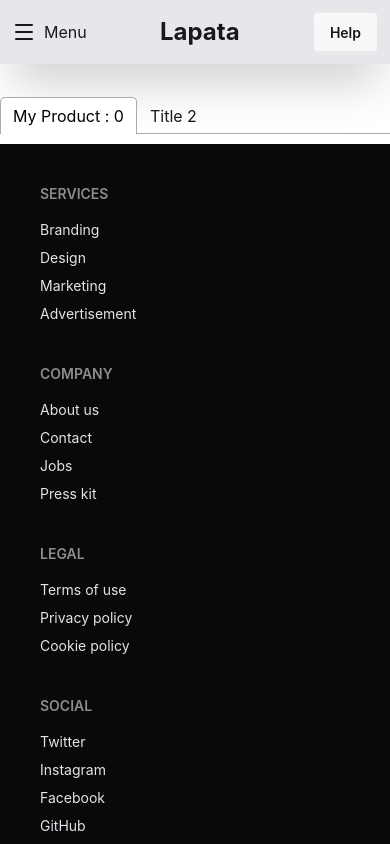
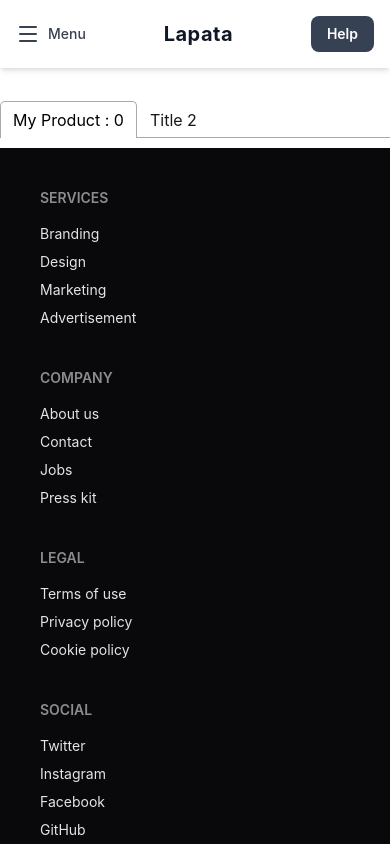
Before and after one commit to sazib-khan96/lapata-ecom-, a React (Vite) app: page /wishList in a window 390 px wide. Shown: the top 844 px of the page. Built offline with nearby package versions, Linux system fonts and the light colour scheme.

Commit message:
style: make navbar fully responsive with mobile menu

```diff
--- a/src/Component/Navigation/Navigation.jsx
+++ b/src/Component/Navigation/Navigation.jsx
@@ -2,6 +2,7 @@ import React, { useState } from 'react';
 import Links from '../Links/Links';
 
 import { X ,Menu} from 'lucide-react';
+import { useNavigate } from 'react-router';
 
 const navItems = [
   {
@@ -44,30 +45,66 @@ const navItems = [
 ];
 const menu  =    navItems.map(nav => <Links nav={nav} key={nav.id}></Links>)
 const Navigation = () => {
+  const navigate = useNavigate()
+  const contactHandle = () =>{
+     navigate('/contact')
+  }
 const [open,setOpen] = useState(false)
 
     return (
-        <div className='flex gap-5 justify-between items-center p-3 z-50  bg-gray-200 shadow-2xl'>
-             <span onClick={()=> setOpen(!open) } className='flex gap-2 md:hidden'>
-              {
-                open? <X className='text-red-400' /> : <Menu />
-             }
-             Menu
-             </span>
-          <h1 className='text-2xl font-bold '>Lapata</h1>
-           <nav className='hidden md:flex gap-5 justify-center items-center'>
-             {
-              menu
-            }
-           </nav>
-           {/* mobile  */}
-           <nav className={`absolute z-30 -top-60 left-0 ${open ? "top-16" : ""} bg-gray-200 w-full px-3 text-blue-400 py-5 `}>
-            {
-              menu
-            }
-           </nav>
-           <button className='px-4 py-2 btn'>Help</button>
-        </div>
+
+<div className="relative z-50 flex items-center justify-between gap-4 bg-white px-4 py-4 shadow-md md:px-8">
+
+  {/* Mobile Menu Button */}
+  <button
+    onClick={() => setOpen(!open)}
+    className="flex items-center gap-2 text-gray-700 md:hidden"
+    aria-label="Toggle menu"
+    aria-expanded={open}
+  >
+    {open ? (
+      <X className="h-6 w-6 text-red-500" />
+    ) : (
+      <Menu className="h-6 w-6" />
+    )}
+    <span className="text-sm font-medium">Menu</span>
+  </button>
+
+  {/* Logo */}
+  <h1 className="text-xl font-bold tracking-wide text-gray-900 sm:text-2xl">
+    Lapata
+  </h1>
+
+  {/* Desktop Navigation */}
+  <nav className="hidden items-center justify-center gap-6 md:flex">
+    {menu}
+  </nav>
+
+  {/* Help Button */}
+  <button
+    onClick={contactHandle}
+    className="rounded-lg bg-gray-700 px-4 py-2 text-sm font-semibold text-white transition duration-300 hover:bg-pink-700 sm:px-5"
+  >
+    Help
+  </button>
+
+  {/* Mobile Navigation */}
+  <nav
+    className={`absolute left-0 top-full w-full overflow-hidden bg-white shadow-lg transition-all duration-300 md:hidden ${
+      open
+        ? "visible translate-y-0 opacity-100"
+        : "invisible -translate-y-2 opacity-0 pointer-events-none"
+    }`}
+  >
+    <div
+      className="flex flex-col gap-4 px-5 py-5 text-gray-700"
+      onClick={() => setOpen(false)}
+    >
+      {menu}
+    </div>
+  </nav>
+</div>
+
     );
 };
 
--- a/src/Utility/utility.js
+++ b/src/Utility/utility.js
@@ -19,10 +19,10 @@ const setProductData = (id) => {
 
        localStorage.setItem('wishlist', saveData)
       //  localStorage.setItem('wishlist',JSON.stringify(data))
-        toast.success('Allready Product added to wishlist!')
+        toast.success('Product added to wishlist!')
     }
     else{
-      toast.error('Product already exists!')
+      toast.error('Product is already in your wishlist!!')
     }
 
 
```
